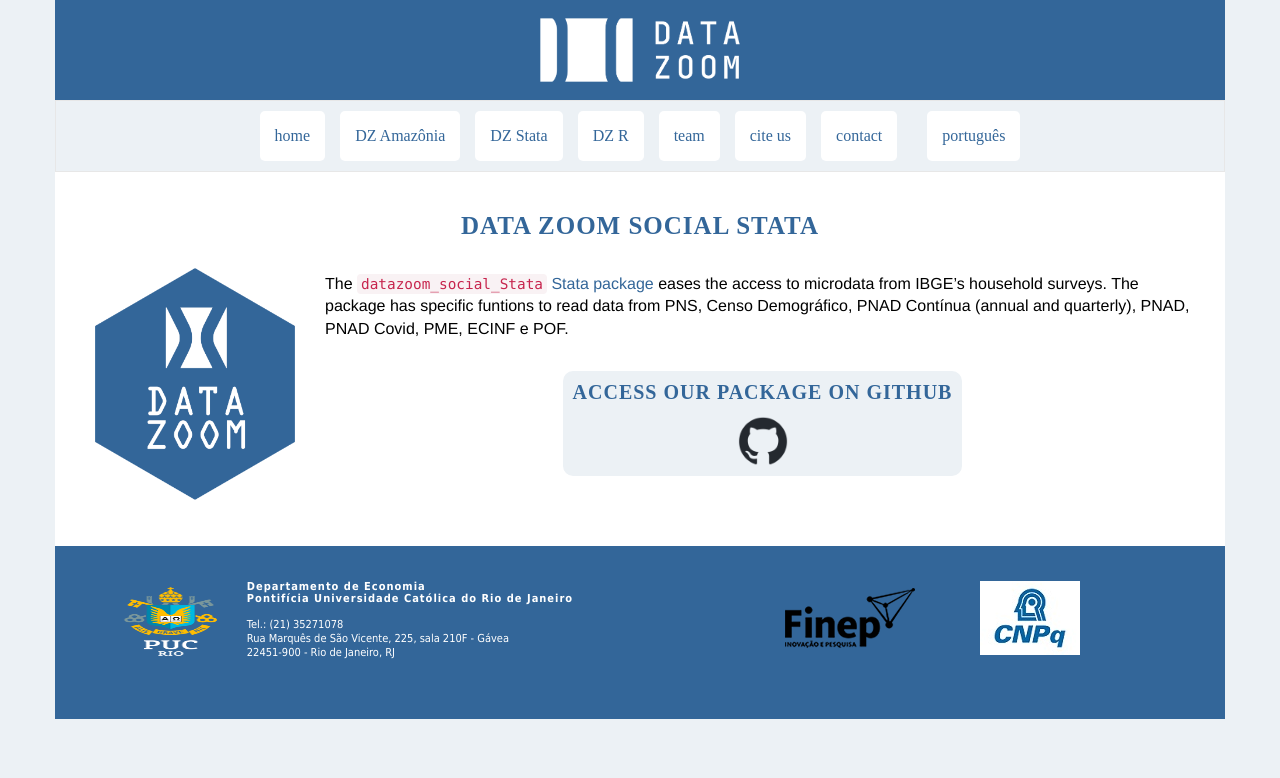
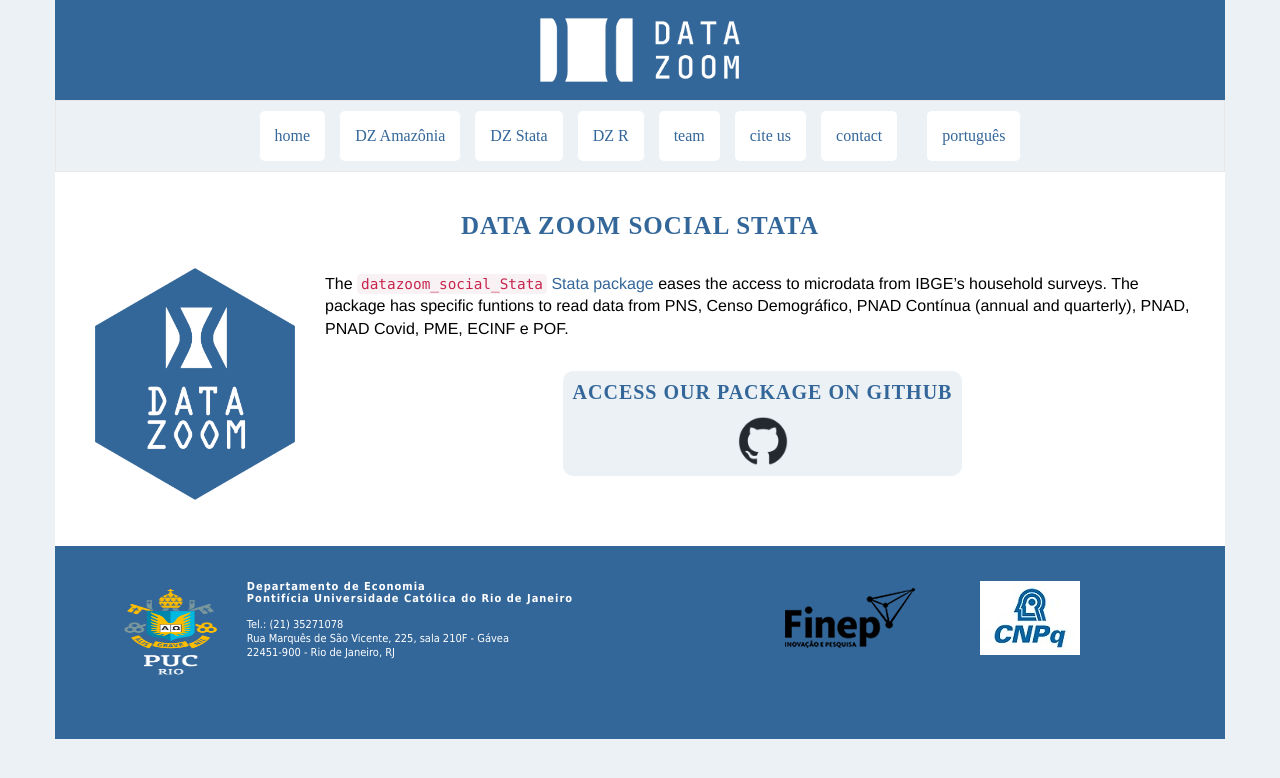
Before and after one commit to datazoompuc/datazoompuc.github.io, a Jekyll site: the page built from en/dz_stata.md, in a window 1280 px wide. Shown: the top 778 px of the page. Built offline with Jekyll 4.4.1, drawn with Linux system fonts in a browser that asks for light colours; nearby versions of some CDN libraries; some web fonts are replaced.

Commit message:
Update footer.html

```diff
--- a/_includes/footer.html
+++ b/_includes/footer.html
@@ -3,7 +3,7 @@
     <div class="footer-left">
       <div class="txt">
         <a href="http://www.puc-rio.br">
-          <img alt="PUC" src="{{ site.baseurl }}/assets/img/Brasao_PUC_2023.png" width="100" height="100">
+          <img alt="PUC" src="{{ site.baseurl }}/assets/img/Brasao_PUC_2023.png" width="100" height="120">
         </a>
         <div class="footer-txt">
           <h4 class="footer-link"><a href="http://www.econ.puc-rio.br">Departamento de Economia</a></h4>
```
